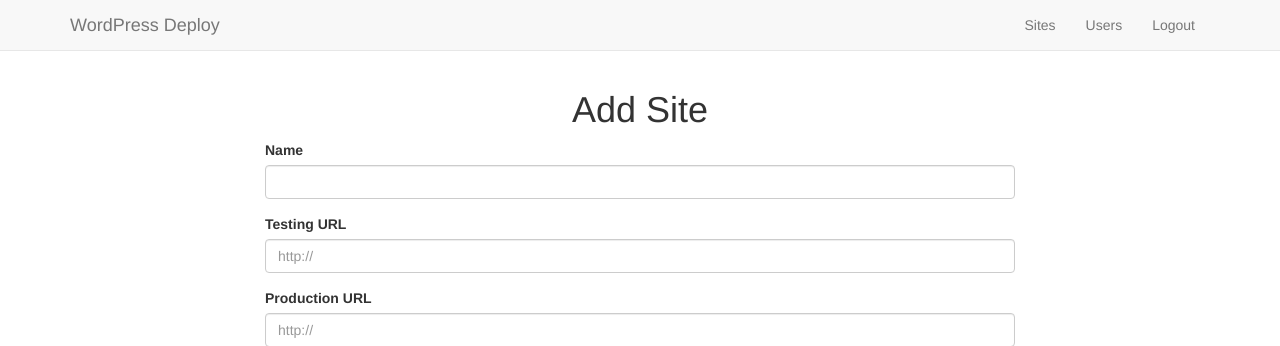
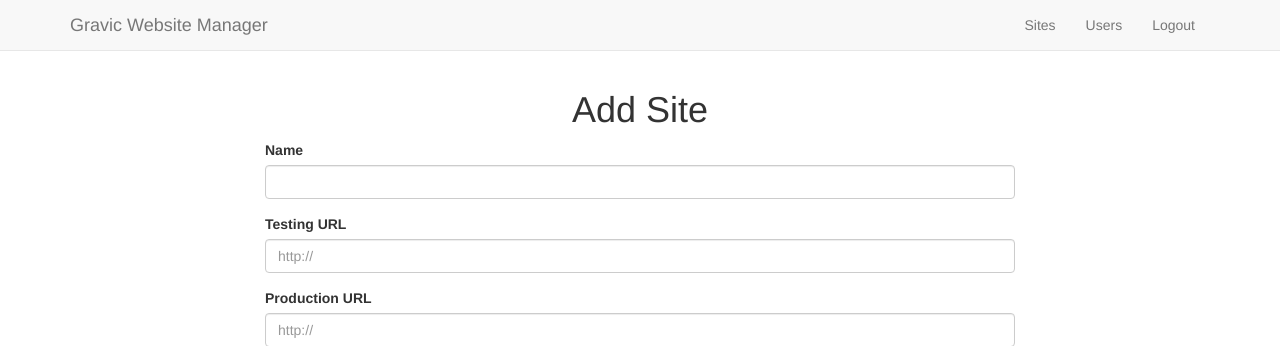
Before and after one commit to gravic/wordpress-deploy, a Flask app: page /sites/add in a window 1280 px wide. Shown: the top 346 px of the page. Run offline with Flask 2, Linux system fonts and the light colour scheme; the visitor is signed in with stand-in values (Sample User, id 1); data comes from the database, SQL or seed files in the repository; some libraries are stand-ins or nearby versions.

Commit message:
Change application name

```diff
--- a/templates/_layout.html
+++ b/templates/_layout.html
@@ -8,7 +8,7 @@
 
     <meta name="designer" content="Marshall Bowers">
 
-    <title>{{title}} &middot; WordPress Deploy</title>
+    <title>{{title}} &middot; Gravic Website Manager</title>
 
     <link rel="stylesheet" href="{{url_for('static', filename='css/bootstrap.min.css')}}">
     <link rel="stylesheet" href="{{url_for('static', filename='css/font-awesome.min.css')}}">
@@ -18,7 +18,7 @@
     <nav class="navbar navbar-default navbar-fixed-top">
         <div class="container">
             <div class="navbar-header">
-                <a class="navbar-brand" href="/">WordPress Deploy</a>
+                <a class="navbar-brand" href="/">Gravic Website Manager</a>
             </div>
             <div class="collapse navbar-collapse pull-right">
                 <ul class="nav navbar-nav">
```
